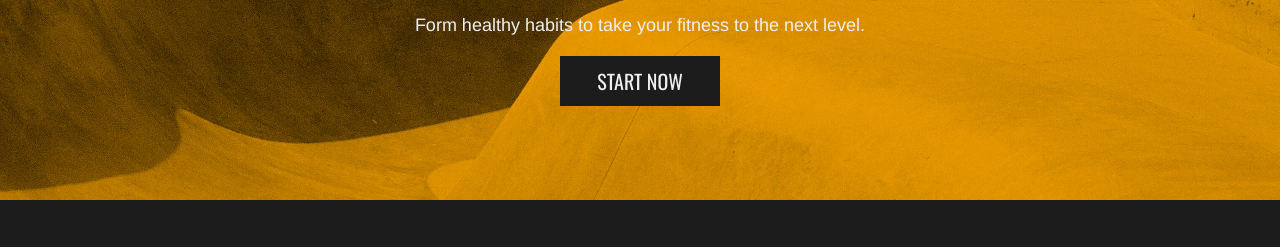
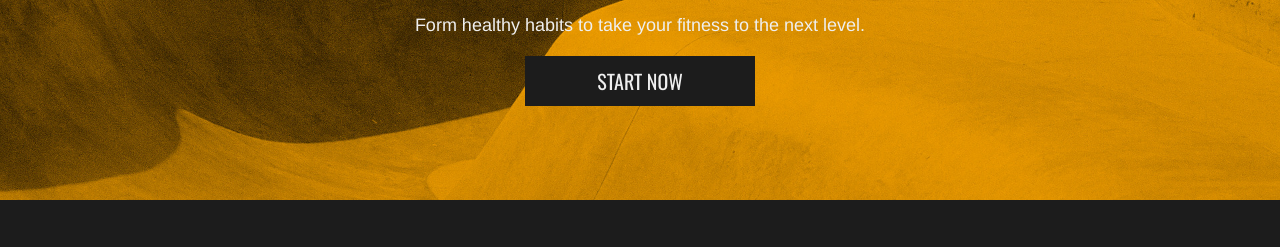
Before and after one commit to 5ere2hik/5ere2hik.github.io, a plain HTML site: page index.html in a window 1280 px wide. Shown: the part 400-647 px from the top of the page. Drawn offline with nearby package versions, Linux system fonts and the light colour scheme.

Commit message:
test linux commit 1

```diff
--- a/styles/style.css
+++ b/styles/style.css
@@ -26,7 +26,7 @@
 	padding: 10px 20px;
 	margin: 20px auto;
 
-	width: 120px;
+	width: 190px;
 
 }
 
```
